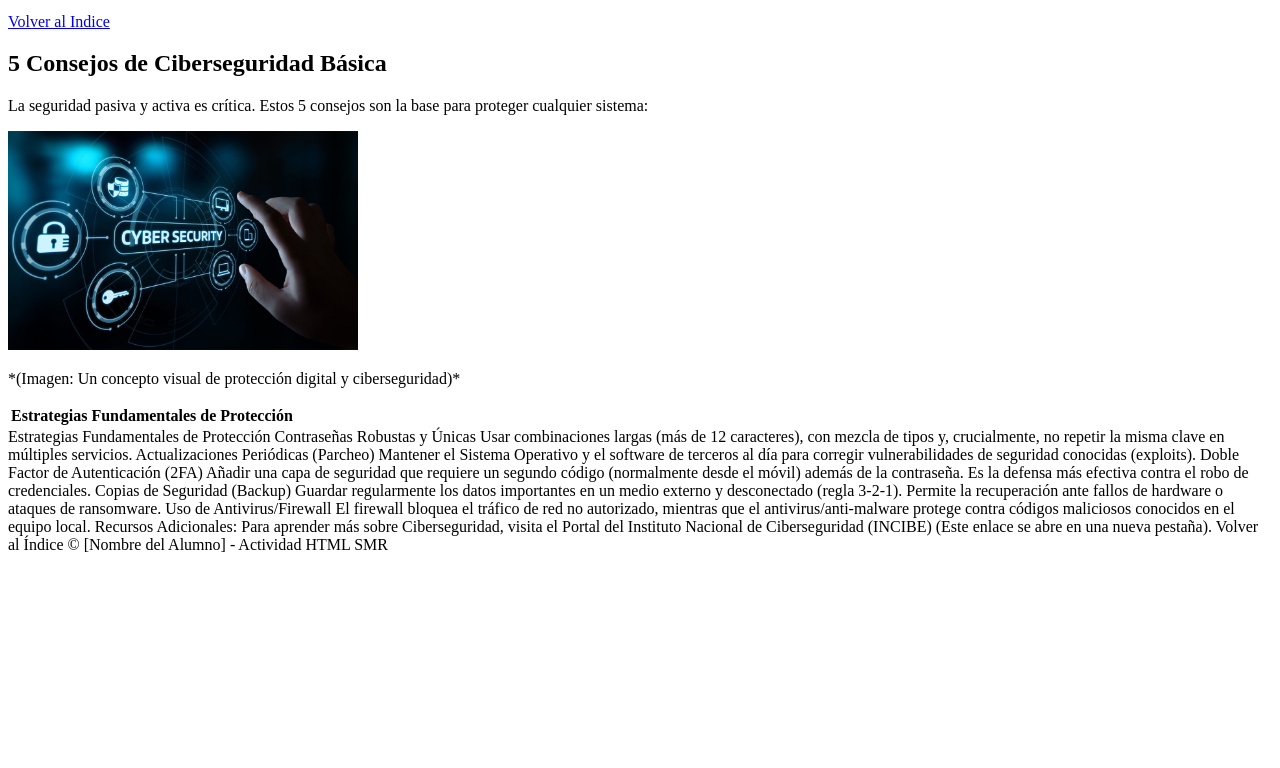
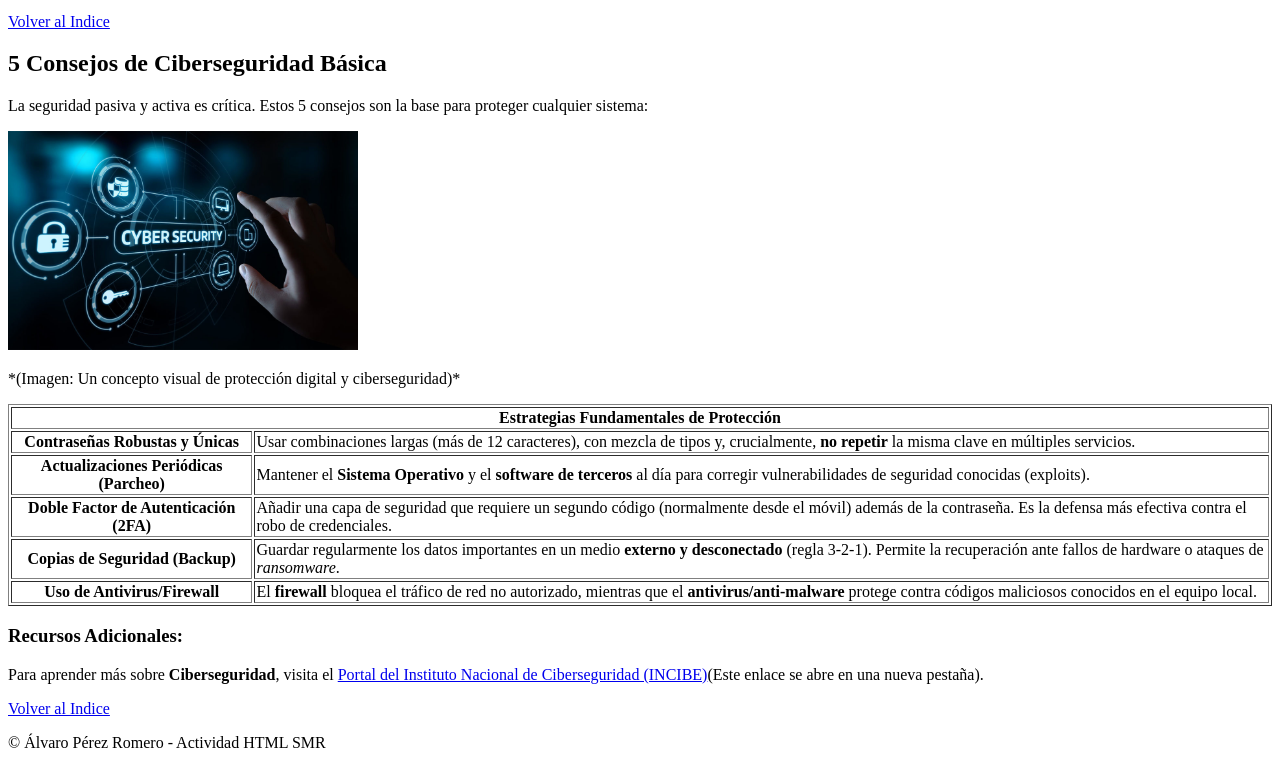
Before and after one commit to peroalaliesma24-blip/2smr_actividadeshtml, a plain HTML site: page Actividad3/actividad3.html in a window 1280 px wide. Shown: the part 713-1481 px from the top of the page. Before the commit the page ends 1275 px from the top, so only its background shows below. Drawn offline with Linux system fonts and the light colour scheme.

Commit message:
Act2Ejercicio3e

```diff
--- a/Actividad3/actividad3.html
+++ b/Actividad3/actividad3.html
@@ -40,27 +40,43 @@
 <img src="../Actividad3/img/ciberseguridad.jpg" alt="Concepto de ciberseguridad con un escudo y elementos digitales" width="350">
 <p>*(Imagen: Un concepto visual de protección digital y ciberseguridad)*</p>
 
-<table>
-    <tr>
-        <th>Estrategias Fundamentales de Protección</th>
-    </tr>
+<table border="1">
+    <thead>
+        <tr>
+            <th colspan="2">Estrategias Fundamentales de Protección</th>
+        </tr>
+    </thead>
+    <tbody>
+        <tr>
+            <th>Contraseñas Robustas y Únicas</th>
+            <td>Usar combinaciones largas (más de 12 caracteres), con mezcla de tipos y, crucialmente, <strong>no repetir</strong> la misma clave en múltiples servicios.</td>
+        </tr>
 
+        <tr>
+            <th>Actualizaciones Periódicas (Parcheo)</th>
+            <td>Mantener el <strong>Sistema Operativo</strong> y el <strong>software de terceros</strong> al día para corregir vulnerabilidades de seguridad conocidas (exploits).</td>
+        </tr>
 
+        <tr>
+            <th>Doble Factor de Autenticación (2FA)</th>
+            <td>Añadir una capa de seguridad que requiere un segundo código (normalmente desde el móvil) además de la contraseña. Es la defensa más efectiva contra el robo de credenciales.</td>
 
+        </tr>
+            <th>Copias de Seguridad (Backup)</th>
+            <td>Guardar regularmente los datos importantes en un medio <strong>externo y desconectado</strong> (regla 3-2-1). Permite la recuperación ante fallos de hardware o ataques de <em>ransomware</em>.</td>
+
+        <tr>
+            <th>Uso de Antivirus/Firewall</th>
+            <td>El <strong>firewall</strong> bloquea el tráfico de red no autorizado, mientras que el <strong>antivirus/anti-malware</strong> protege contra códigos maliciosos conocidos en el equipo local.</td>
+        </tr>
+    </tbody>
 </table>
+
+<h3>Recursos Adicionales:</h3>
+<p>Para aprender más sobre <strong>Ciberseguridad</strong>, visita el <a href="https://www.incibe.es" target="_blank">Portal del Instituto Nacional de Ciberseguridad (INCIBE)</a>(Este enlace se abre en una nueva pestaña).</p>
+
+<p><a href="#Indice">Volver al Indice</a></p>
+<p>© Álvaro Pérez Romero - Actividad HTML SMR</p>
 
 </body>
 </html>
-
-Estrategias Fundamentales de Protección
-Contraseñas Robustas y Únicas	Usar combinaciones largas (más de 12 caracteres), con mezcla de tipos y, crucialmente, no repetir la misma clave en múltiples servicios.
-Actualizaciones Periódicas (Parcheo)	Mantener el Sistema Operativo y el software de terceros al día para corregir vulnerabilidades de seguridad conocidas (exploits).
-Doble Factor de Autenticación (2FA)	Añadir una capa de seguridad que requiere un segundo código (normalmente desde el móvil) además de la contraseña. Es la defensa más efectiva contra el robo de credenciales.
-Copias de Seguridad (Backup)	Guardar regularmente los datos importantes en un medio externo y desconectado (regla 3-2-1). Permite la recuperación ante fallos de hardware o ataques de ransomware.
-Uso de Antivirus/Firewall	El firewall bloquea el tráfico de red no autorizado, mientras que el antivirus/anti-malware protege contra códigos maliciosos conocidos en el equipo local.
-Recursos Adicionales:
-Para aprender más sobre Ciberseguridad, visita el Portal del Instituto Nacional de Ciberseguridad (INCIBE) (Este enlace se abre en una nueva pestaña).
-
-Volver al Índice
-
-© [Nombre del Alumno] - Actividad HTML SMR
```
